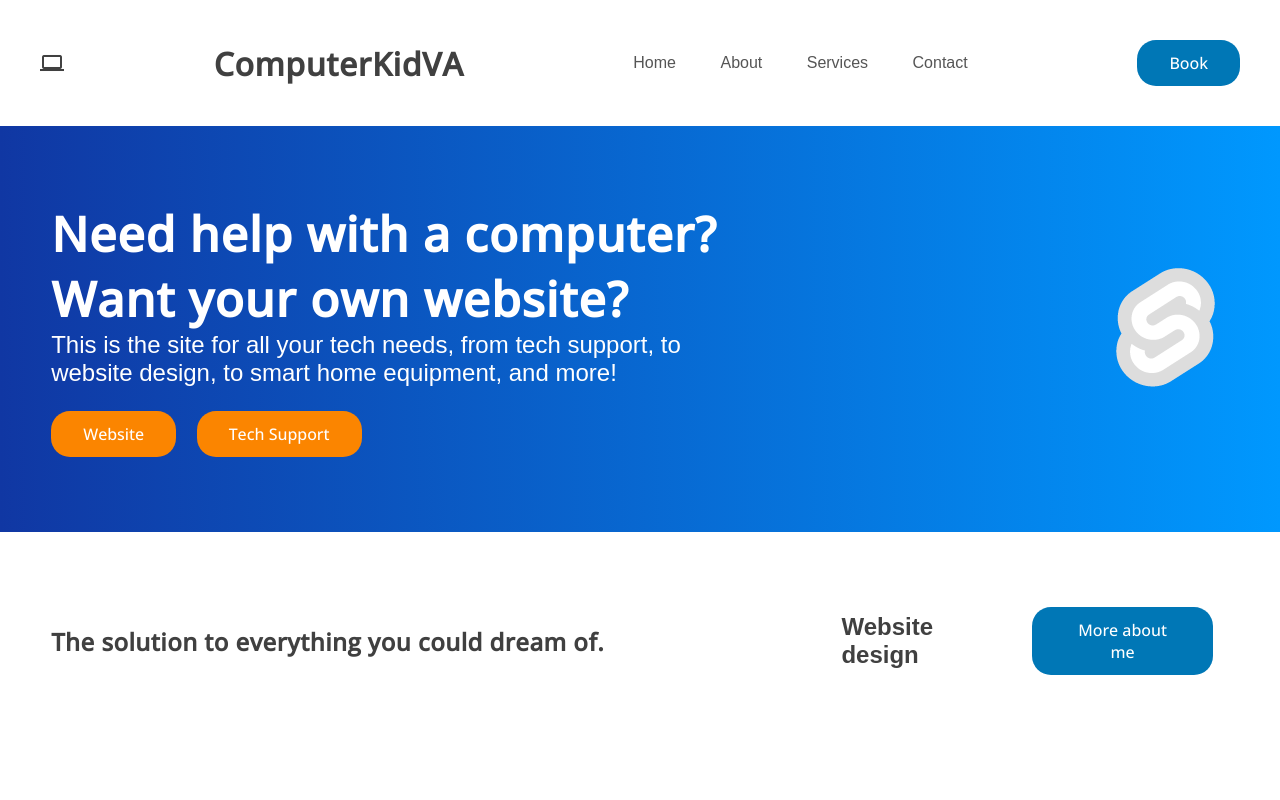
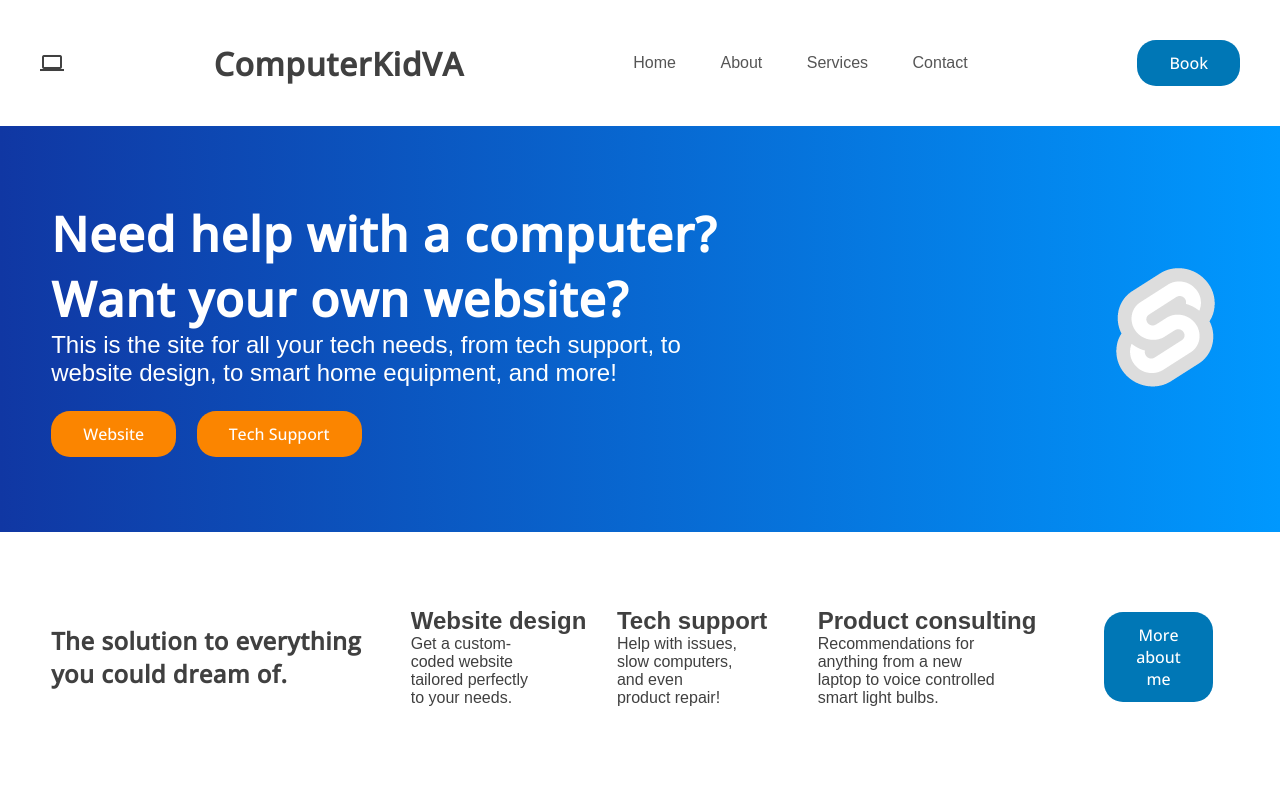
Before and after one commit to Jax-Hax/ComputerKidVA, a SvelteKit app: page / in a window 1280 px wide. Shown: the top 800 px of the page. Built offline with nearby package versions, Linux system fonts and the light colour scheme; a web font is replaced by a local one.

Commit message:
adding second header on homepage

```diff
--- a/src/routes/+page.svelte
+++ b/src/routes/+page.svelte
@@ -16,7 +16,15 @@
 		<h1>The solution to everything you could dream of.</h1>
 		<div>
 		<h2>Website design</h2>
-		<p></p>
+		<p>Get a custom-coded website tailored perfectly to your needs.</p>
+		</div>
+		<div>
+		<h2>Tech support</h2>
+		<p>Help with issues, slow computers, and even product repair!</p>
+		</div>
+		<div>
+		<h2>Product consulting</h2>
+		<p>Recommendations for anything from a new laptop to voice controlled smart light bulbs.</p>
 		</div>
 		<a href="/about">
 			<button> More about me </button>
```
